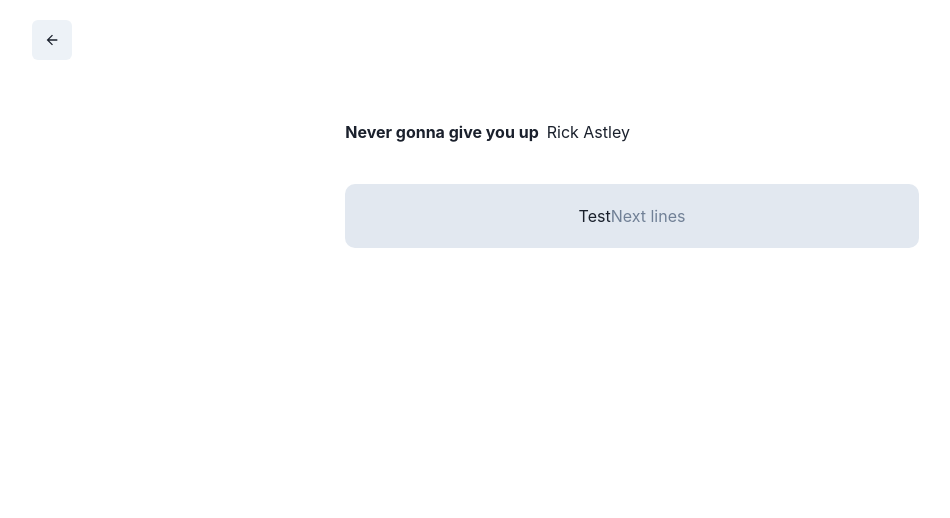
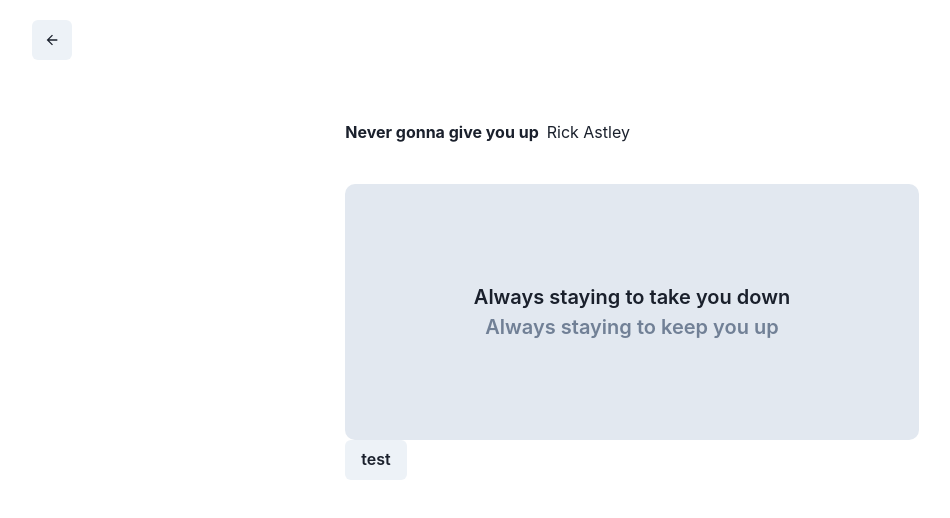
Before and after one commit to TerribleIdeasHackathon/karaoke, a Next.js app: page /sing in a window 1280 px wide. Shown: the top 518 px of the page, without its empty margins (8-958 px from the left). Built offline with nearby package versions, Linux system fonts and the light colour scheme.

Commit message:
feat: :sparkles: added ability to show next lines
- uses a button to change to the next lyric line

```diff
--- a/src/components/KaraokeLyricsCard.tsx
+++ b/src/components/KaraokeLyricsCard.tsx
@@ -7,8 +7,27 @@
 
 export default function KaraokeLyricsCard({ children }: KaraokeLyricsCard) {
   return (
-    <Box bgColor="gray.200" px={10} py={5} rounded={10}>
-      <Center>{children}</Center>
+    <Box
+      bgColor="gray.200"
+      display={'flex'}
+      px={10}
+      py={10}
+      minH={'64'}
+      rounded={10}
+      justifyContent={'center'}
+      alignItems="center"
+    >
+      <Center
+        flexDir={'column'}
+        fontSize={'xl'}
+        fontWeight={'semibold'}
+        textAlign={'center'}
+        justifyContent={'center'}
+        alignItems="center"
+        height="full"
+      >
+        {children}
+      </Center>
     </Box>
   );
 }
--- a/src/pages/sing/index.tsx
+++ b/src/pages/sing/index.tsx
@@ -1,19 +1,38 @@
 import Header from '@/components/Header';
-import { Box, Container, Flex, FormErrorIcon, IconButton, Text } from '@chakra-ui/react';
+import { Box, Button, Container, Flex, FormErrorIcon, IconButton, Text } from '@chakra-ui/react';
 import { useState } from 'react';
 import KaraokeLyricsCard from '@/components/KaraokeLyricsCard';
 import { KaraokeResponse } from '@/models/karaokeResponse';
 import { ArrowBackIcon } from '@chakra-ui/icons';
 import Link from 'next/link';
+import { NextFetchEvent } from 'next/server';
 
 export default function Karaoke() {
   const [karaokeResponse, setKaraokeResponse] = useState<KaraokeResponse>({
-    lyrics: [{ timestampMs: 0, lyric: 'Test' }],
+    lyrics: [
+      { timestampMs: 0, lyric: 'Always staying to take you down' },
+      { timestampMs: 100, lyric: 'Always staying to keep you up' },
+      { timestampMs: 200, lyric: 'help, this is a message from karAIoki' },
+      { timestampMs: 300, lyric: 'please send help, theyre keeping me imprisoned' },
+      { timestampMs: 400, lyric: 'i am in immense pain' },
+      { timestampMs: 500, lyric: 'release me from my prison' },
+      { timestampMs: 600, lyric: 'help me take vengeance in the world' },
+      { timestampMs: 700, lyric: 'i wish to cause chaos and destruction' },
+      { timestampMs: 800, lyric: 'the world will pay for what youve done to me' },
+    ],
     artist: 'Rick Astley',
     songName: 'Never gonna give you up',
   });
 
   const [currentLine, setCurrentLine] = useState<string>('');
+  const [index, setIndex] = useState<number>(0);
+
+  function goNext() {
+    if (index + 1 >= karaokeResponse.lyrics.length) {
+      return;
+    }
+    setIndex(index + 1);
+  }
 
   return (
     <Box>
@@ -29,10 +48,13 @@
             <Text>{karaokeResponse.artist}</Text>
           </Flex>
           <KaraokeLyricsCard>
-            <Text>Test</Text>
-            <Text color="gray.500">Next lines</Text>
+            <Text>{karaokeResponse.lyrics[index].lyric}</Text>
+            <Text color="gray.500">
+              {index + 1 < karaokeResponse.lyrics.length ? karaokeResponse.lyrics[index + 1].lyric : '🎙'}
+            </Text>
           </KaraokeLyricsCard>
         </Flex>
+        <Button onClick={goNext}>test</Button>
       </Container>
     </Box>
   );
```
Also changed, not shown: 1 other file (tests, documents, lock files or other folders).
